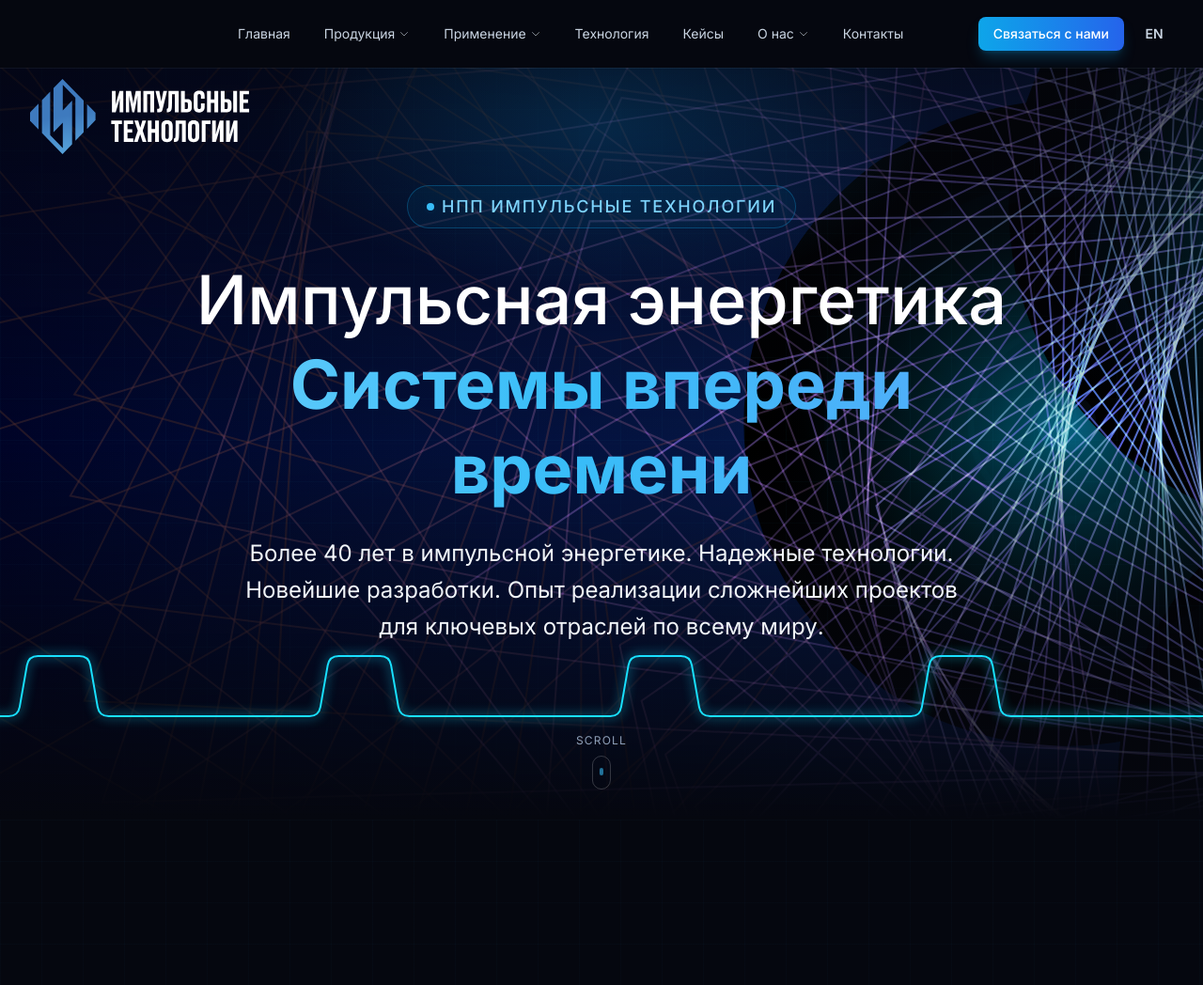
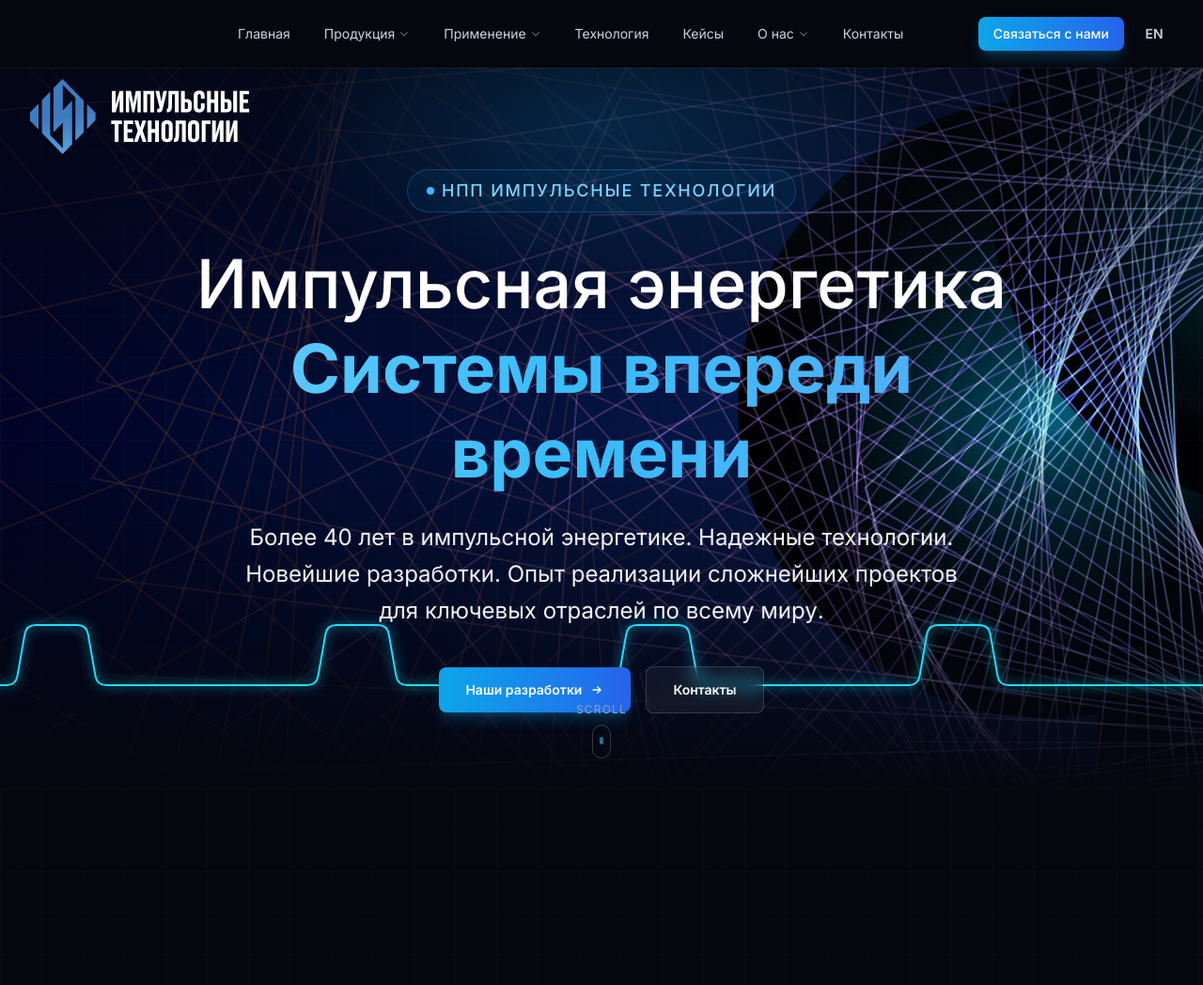
Before and after one commit to xNPC/plspwr, a Laravel app: page / in a window 1280 px wide. Shown: the top 1048 px of the page at 94% size. Run offline with Laravel 12, Linux system fonts and the light colour scheme; data comes from the database, SQL or seed files in the repository; data that the repository does not hold is empty; style sheets or scripts are compiled from the project's sources; some libraries are stand-ins or nearby versions.

Commit message:
Stabilise header offset and hero pulse across Chrome and Yandex

```diff
--- a/resources/css/app.css
+++ b/resources/css/app.css
@@ -48,8 +48,25 @@
 }
 
 @layer base {
+    :root {
+        /* Fixed header height, shared by the header itself and the top offset
+           of <main>, so the banner can never slide under the menu. */
+        --header-height: 4.5rem;
+
+        /* Hero fills the first screen below the header. svh keeps the value
+           stable when a browser hides/shows its own UI (Chrome vs Yandex). */
+        --hero-min-height: calc(100vh - var(--header-height));
+    }
+
+    @supports (height: 100svh) {
+        :root {
+            --hero-min-height: calc(100svh - var(--header-height));
+        }
+    }
+
     html {
         scroll-behavior: smooth;
+        scroll-padding-top: var(--header-height);
     }
 
     body {
--- a/resources/js/animations.js
+++ b/resources/js/animations.js
@@ -50,7 +50,10 @@ function initReveal() {
                 ease: 'power2.out',
                 scrollTrigger: {
                     trigger: el,
-                    start: 'top 88%',
+                    // Reveal as soon as the element enters the viewport. The old
+                    // "top 88%" threshold left above-the-fold hero CTAs hidden
+                    // on shorter screens (viewport-height dependent).
+                    start: 'top bottom',
                     toggleActions: 'play none none reverse',
                 },
             }
--- a/resources/js/pulse.js
+++ b/resources/js/pulse.js
@@ -21,11 +21,26 @@ export function initPulse() {
     if (!ctx) return;
 
     const hero = document.getElementById('hero');
+    // The waveform is tied to the CTA row instead of the viewport bottom: a
+    // browser with its own chrome (Yandex vs Chrome) gives a different viewport
+    // height, which used to change the gap between the buttons and the pulse.
+    const anchor = document.querySelector('[data-pulse-anchor]');
+    let anchorBottom = null;
+
     let raf = 0;
     let offset = 0;
     let width = 0;
     let height = 0;
     let dpr = 1;
+
+    const measureAnchor = () => {
+        if (!anchor) return;
+
+        const rect = anchor.getBoundingClientRect();
+        if (!rect.height && !rect.width) return;
+
+        anchorBottom = rect.bottom - canvas.getBoundingClientRect().top;
+    };
 
     const resize = () => {
         dpr = Math.min(window.devicePixelRatio || 1, 2);
@@ -34,6 +49,7 @@ export function initPulse() {
         canvas.width = Math.round(width * dpr);
         canvas.height = Math.round(height * dpr);
         ctx.setTransform(dpr, 0, 0, dpr, 0, 0);
+        measureAnchor();
     };
 
     const draw = () => {
@@ -41,11 +57,14 @@ export function initPulse() {
 
         if (width <= 0) return;
 
-        // Keep the baseline above the "Scroll" hint. On compact screens the
-        // CTA buttons sit close to the bottom, so the pulse is shorter there.
+        // The baseline sits a fixed gap below the CTA row, so the pulse keeps the
+        // same distance to the buttons in every browser. It is clamped above the
+        // "Scroll" hint; on compact screens the pulse is shorter.
         const compact = width < COMPACT_WIDTH;
-        const fold = Math.min(height, window.innerHeight || height);
-        const baseY = fold - (compact ? BASELINE_COMPACT : BASELINE);
+        const clearance = compact ? BASELINE_COMPACT : BASELINE;
+        const limit = height - clearance;
+        const gap = compact ? 8 : 12;
+        const baseY = anchorBottom === null ? limit : Math.min(anchorBottom + gap, limit);
         const amplitude = compact ? AMPLITUDE_COMPACT : AMPLITUDE;
         const period = width / PULSES;
 
@@ -135,14 +154,28 @@ export function initPulse() {
 
     resize();
 
+    // Web fonts and the hero logo finish loading after the first paint and can
+    // change the content height, so re-measure and repaint once they are in.
+    const refresh = () => {
+        resize();
+        if (!raf) draw();
+    };
+
+    if (document.fonts && document.fonts.ready) {
+        document.fonts.ready.then(refresh);
+    }
+    window.addEventListener('load', refresh);
+
     if (window.matchMedia('(prefers-reduced-motion: reduce)').matches) {
         draw();
-        window.addEventListener('resize', () => { resize(); draw(); });
+        window.addEventListener('resize', refresh);
         return;
     }
 
     if ('ResizeObserver' in window) {
-        new ResizeObserver(() => resize()).observe(canvas);
+        const observer = new ResizeObserver(() => resize());
+        observer.observe(canvas);
+        if (anchor) observer.observe(anchor);
     } else {
         window.addEventListener('resize', resize);
     }
--- a/resources/views/blocks/hero.blade.php
+++ b/resources/views/blocks/hero.blade.php
@@ -9,7 +9,7 @@
     $badge = $content['badge'] ?? __('NPP Impulse Technologies');
 @endphp
 
-<section id="hero" class="relative min-h-screen flex flex-col overflow-hidden">
+<section id="hero" class="relative min-h-[var(--hero-min-height)] flex flex-col overflow-hidden">
     {{-- Animated SVG impulse background --}}
     <div class="absolute inset-0 z-0 overflow-hidden">
         @include('partials.hero-fon')
@@ -59,7 +59,10 @@
             </p>
         @endif
 
-        <div class="flex flex-col sm:flex-row items-center justify-center gap-4" data-reveal>
+        {{-- data-pulse-anchor: the waveform in resources/js/pulse.js is drawn a
+             fixed distance below this row, so the CTA ↔ pulse spacing no longer
+             depends on the browser viewport height. --}}
+        <div class="flex flex-col sm:flex-row items-center justify-center gap-4" data-reveal data-pulse-anchor>
             @if ($primaryLabel)
                 <a href="{{ locale_path($primaryUrl) }}" class="group inline-flex items-center gap-2 rounded-lg bg-gradient-to-r from-accent-500 to-glow-500 px-7 py-3.5 text-sm font-semibold text-white shadow-lg shadow-accent-500/25 hover:shadow-accent-500/40 hover:brightness-110 transition-all">
                     {{ $primaryLabel }}
--- a/resources/views/layouts/app.blade.php
+++ b/resources/views/layouts/app.blade.php
@@ -28,7 +28,7 @@
 
     @include('layouts.partials.header', ['menuItems' => $topMenuItems])
 
-    <main class="relative pt-18">
+    <main class="relative pt-[var(--header-height)]">
         {{ $slot }}
     </main>
 
--- a/resources/views/layouts/partials/header.blade.php
+++ b/resources/views/layouts/partials/header.blade.php
@@ -12,7 +12,7 @@
 
 <header class="fixed top-0 inset-x-0 z-40 border-b border-white/5 transition-colors duration-300" id="site-header">
     <div class="mx-auto max-w-7xl px-4 sm:px-6 lg:px-8">
-        <div class="flex h-18 items-center justify-between gap-6">
+        <div class="flex h-[var(--header-height)] items-center justify-between gap-6">
             {{-- Logo --}}
             <a href="{{ localized_route('home') }}" id="header-logo"
                class="flex items-center gap-3 group shrink-0 transition-opacity duration-500 motion-reduce:transition-none {{ $hideMenuLogo ? 'opacity-0 invisible' : 'opacity-100' }}">
```
Also changed, not shown: AGENTS.md (+2 -1 lines), 5 other files.
